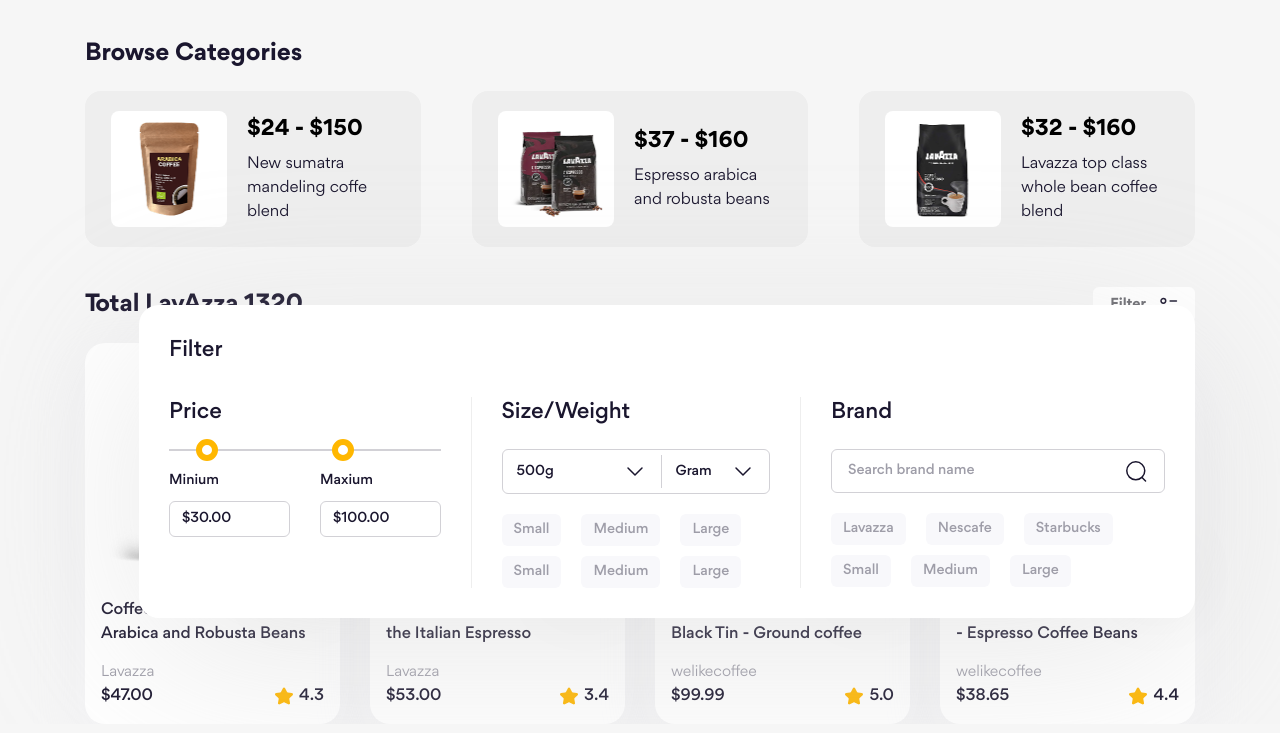
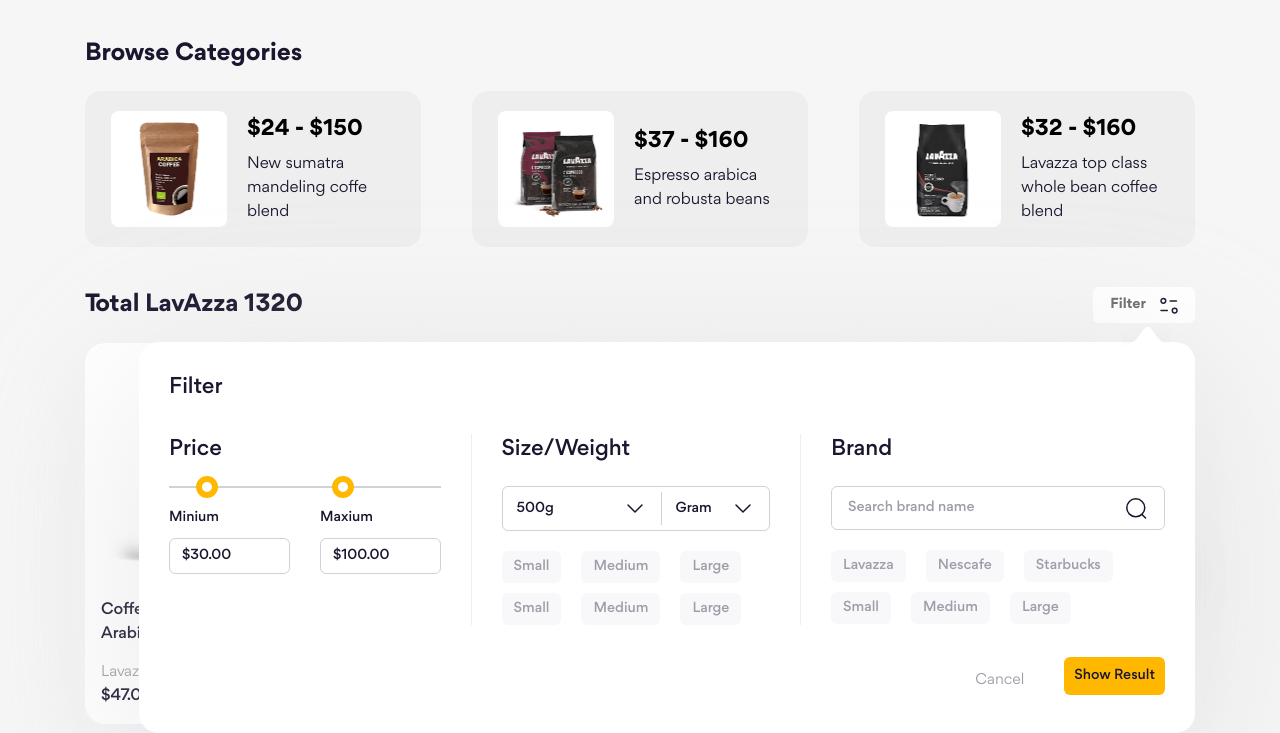
Before and after one commit to thanhthienz22016/f8-htmlcss-08, a website: page index.html in a window 1280 px wide. Shown: the part 530-1263 px from the top of the page. Drawn offline with Linux system fonts and the light colour scheme.

Commit message:
Làm form filter sản phẩm #4

```diff
--- a/index.html
+++ b/index.html
@@ -141,6 +141,7 @@
                     </button>
 
                     <div class="filter">
+                        <img src="./assets/icons/arrow-up.png" alt="" class="filter__arrow">
                         <h3 class="filter__heading">
                             Filter
                         </h3>
@@ -269,6 +270,16 @@
                                         </div>
                                     </div>
                                 </div>
+                            </div>
+
+                            <div class="filter__row filter__footer">
+                                <button class="btn btn--text filter__cancel">
+                                    Cancel
+                                </button>
+
+                                <button class="btn btn--primary filter__submit">
+                                    Show Result
+                                </button>
                             </div>
                         </form>
                     </div>
--- a/scss/components/_buttons.scss
+++ b/scss/components/_buttons.scss
@@ -35,3 +35,49 @@
         margin-top: 6px;
     }
 }
+
+// Buttons
+.btn {
+    height: 46px;
+    border-radius: 6px;
+    padding: 0 20px;
+
+    background: #f8f8fb;
+
+    font-size: 1.8rem;
+    font-weight: 500;
+    user-select: none;
+
+    & + .btn {
+        margin-left: 20px;
+    }
+
+    &--text {
+        background: transparent;
+        color: #9e9da8;
+        font-weight: 400;
+    }
+
+    &--primary {
+        background: #ffb700;
+    }
+
+    &--outline {
+        background: transparent;
+        border: 1px solod #d2d1d6;
+    }
+
+    &--rounded {
+        border-radius: 99px;
+    }
+
+    &[disabled],
+    &--disable {
+        opacity: 0.5;
+        pointer-events: none;
+    }
+
+    &:hover {
+        opacity: 0.9;
+    }
+}
--- a/scss/components/_filter-form.scss
+++ b/scss/components/_filter-form.scss
@@ -6,12 +6,19 @@
 .filter {
     position: absolute;
     right: 0;
-    top: 50%;
+    top: 55px;
     padding: 30px;
     border-radius: 20px;
 
     background: var(--filter-form-bg);
     filter: drop-shadow(0px 40px 90px var(--filter-form-shadow));
+
+    &__arrow {
+        position: absolute;
+        right: 24px;
+        top: -15px;
+        height: 20.5px;
+    }
 
     &__heading {
         font-size: 2.2rem;
@@ -171,4 +178,22 @@
         margin: 0 30px;
         background: #eee;
     }
+
+    &__footer {
+        display: flex;
+        justify-content: flex-end;
+        margin-top: 32px;
+    }
+
+    &__cancel + &__submit {
+        height: 38px;
+        padding: 0 10px;
+    }
+    &__cancel {
+        font-size: 1.5rem;
+    }
+
+    &__submit {
+        font-size: 1.4rem;
+    }
 }
```
Also changed, not shown: assets/css/main.css, assets/icons/arrow-up.png (added), 1 other file.
